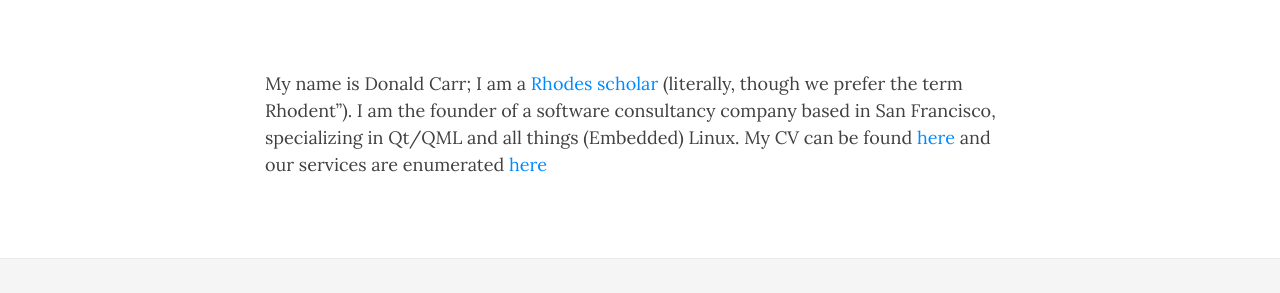
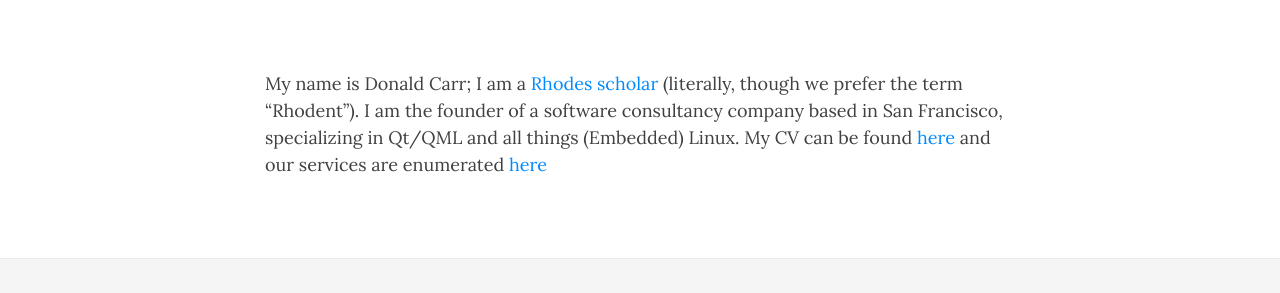
Before and after one commit to sirspudd/sirspudd.github.io, a Jekyll site: the page built from pages/about.md, in a window 1280 px wide. Shown: the part 208-501 px from the top of the page. Built offline with Jekyll 4.4.1, drawn with Linux system fonts in a browser that asks for light colours; nearby versions of some CDN libraries.

Commit message:
Add missing "
Change-Id: I6adb76f9e38fc0318e510b6ec0b877738bfbdfea

```diff
--- a/pages/about.md
+++ b/pages/about.md
@@ -4,4 +4,4 @@ title: Chaos Reins
 permalink: /about/
 ---
 
-My name is Donald Carr; I am a [Rhodes scholar](https://www.ru.ac.za/) (literally, though we prefer the term Rhodent"). I am the founder of a software consultancy company based in San Francisco, specializing in Qt/QML and all things (Embedded) Linux. My CV can be found [here](https://github.com/sirspudd/cv/raw/master/carbon/donald-carr-cv.pdf) and our services are enumerated [here](services)
+My name is Donald Carr; I am a [Rhodes scholar](https://www.ru.ac.za/) (literally, though we prefer the term "Rhodent"). I am the founder of a software consultancy company based in San Francisco, specializing in Qt/QML and all things (Embedded) Linux. My CV can be found [here](https://github.com/sirspudd/cv/raw/master/carbon/donald-carr-cv.pdf) and our services are enumerated [here](services)
```
